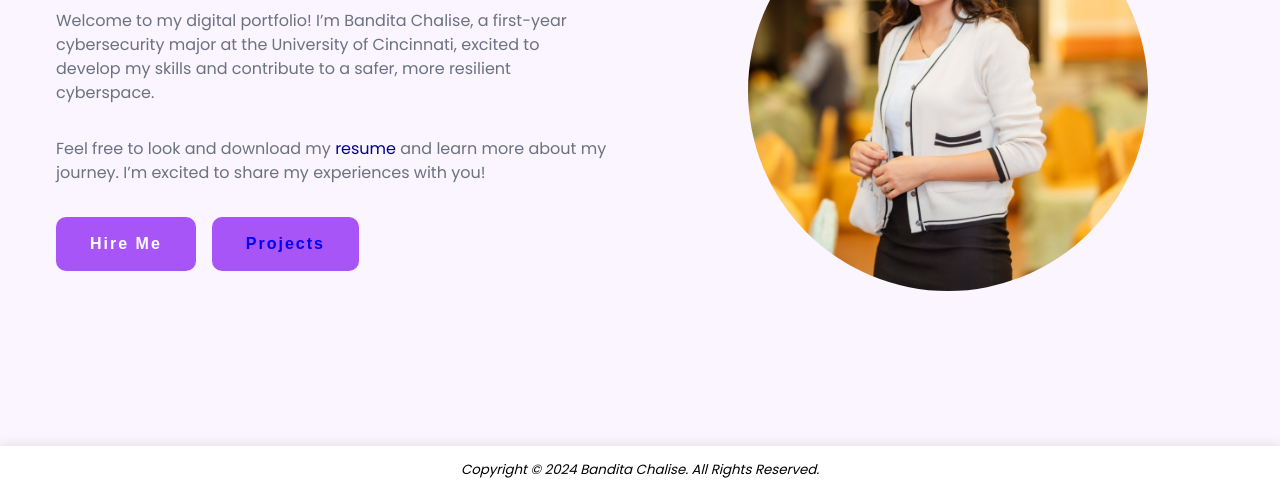
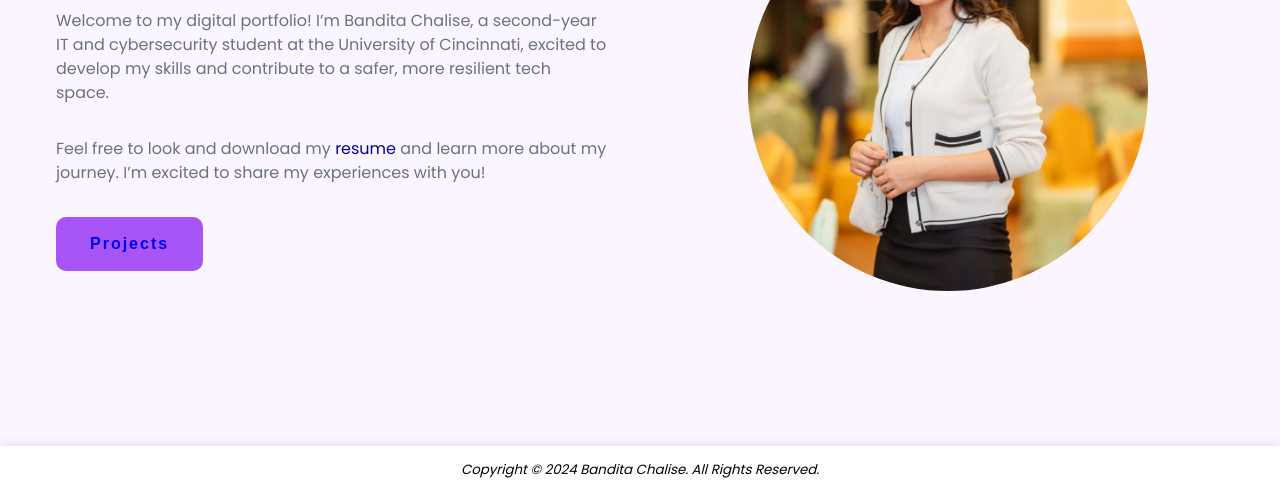
Before and after one commit to banditachalise/portfolio, a plain HTML site: page index.html in a window 1280 px wide. Shown: the part 309-800 px from the top of the page. Drawn offline with nearby package versions, Linux system fonts and the light colour scheme.

Commit message:
Update index.html

```diff
--- a/index.html
+++ b/index.html
@@ -38,12 +38,12 @@
             I'm <span>Bandita<br ></span>
           </h1>
           <p class="description">
-        Welcome to my digital portfolio! I’m Bandita Chalise, a first-year cybersecurity major at the University of Cincinnati, excited to develop my skills and contribute to a safer, more resilient cyberspace. </p>
+        Welcome to my digital portfolio! I’m Bandita Chalise, a second-year IT and cybersecurity student at the University of Cincinnati, excited to develop my skills and contribute to a safer, more resilient tech space. </p>
 
            <p class="description">Feel free to look and download my <a href="resume.pdf" target="_blank" style="color: rgb(3, 3, 147);">  resume </a> and learn more about my journey. I’m excited to share my experiences with you!
 
           <div class="action__btns">
-            <button class="hire__me">Hire Me</button>
+
             <button class="hire__me"> <a href="page6.html">  Projects </a></button>
 
           </div>
@@ -58,4 +58,5 @@
 
       </footer>
   </body>
+
 </html>
```
